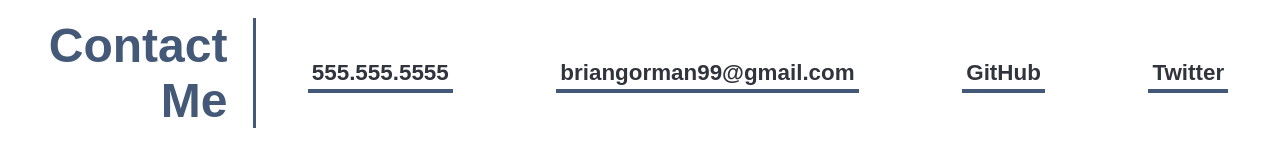
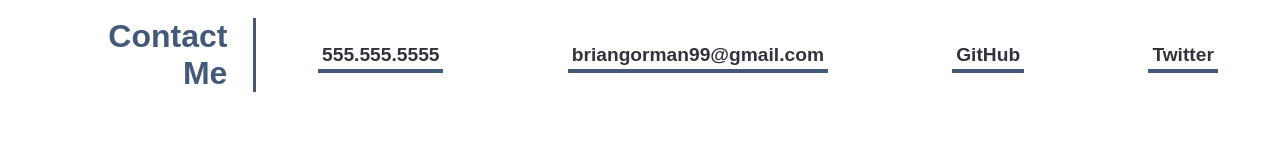
Before and after one commit to GormanBrian/portfolio, a plain HTML site: page index.html in a window 1280 px wide. Shown: the part 1241-1408 px from the top of the page. After the commit the page ends 1373 px from the top, so only its background shows below. Drawn offline with Linux system fonts and the light colour scheme.

Commit message:
fix font sizing

```diff
--- a/assets/css/style.css
+++ b/assets/css/style.css
@@ -123,7 +123,7 @@ section {
 section > h2 {
   text-align: right;
   border-right: 3px solid var(--primary);
-  font-size: 3em;
+  font-size: 2em;
   flex: 0 0 20%;
   min-width: 20%;
   max-width: 20%;
@@ -223,7 +223,7 @@ section > h2 {
 
 #contact-me a {
   font-weight: bold;
-  font-size: 1.4em;
+  font-size: 1.2em;
   border-color: var(--primary);
   padding: 0 0.25rem 0.25rem 0.25rem;
   margin: auto 0;
@@ -274,6 +274,6 @@ section > h2 {
   }
 
   section > h2 {
-    font-size: 1.4rem;
+    font-size: 1.5rem;
   }
 }
```
